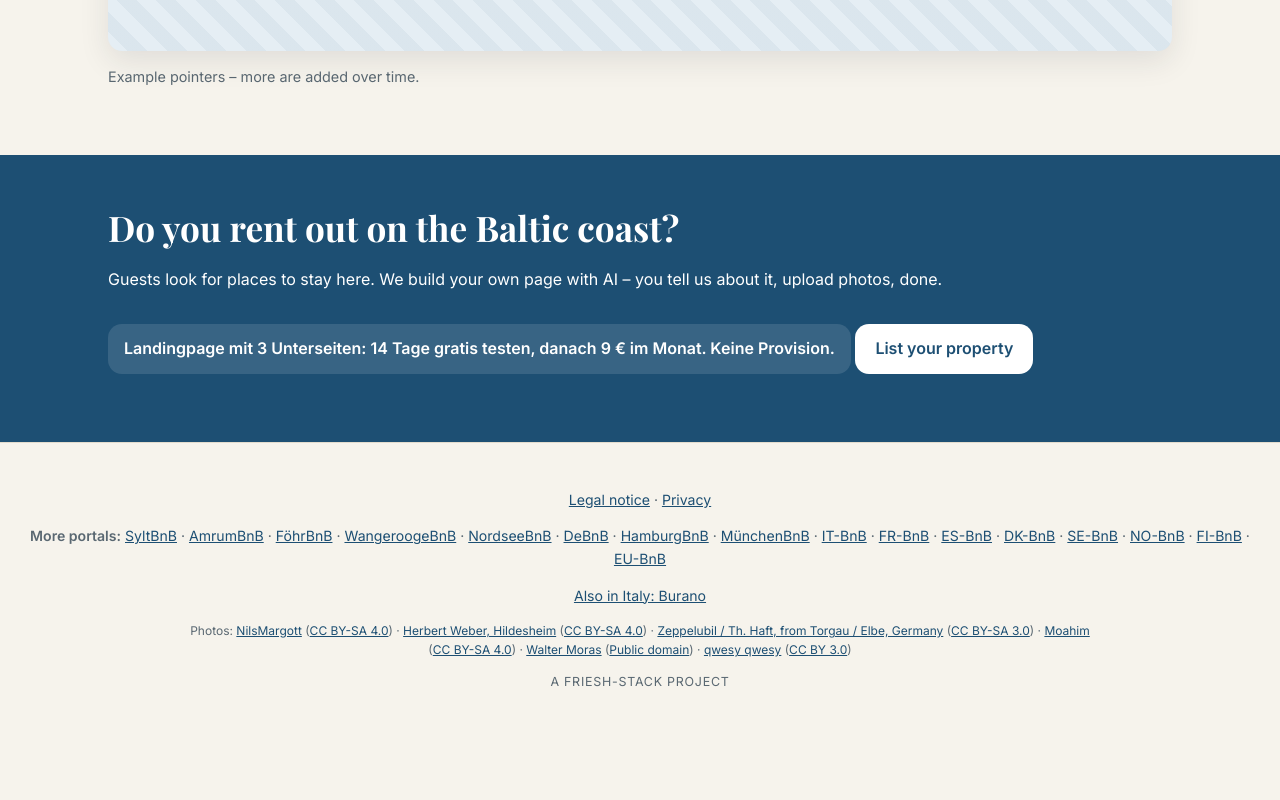
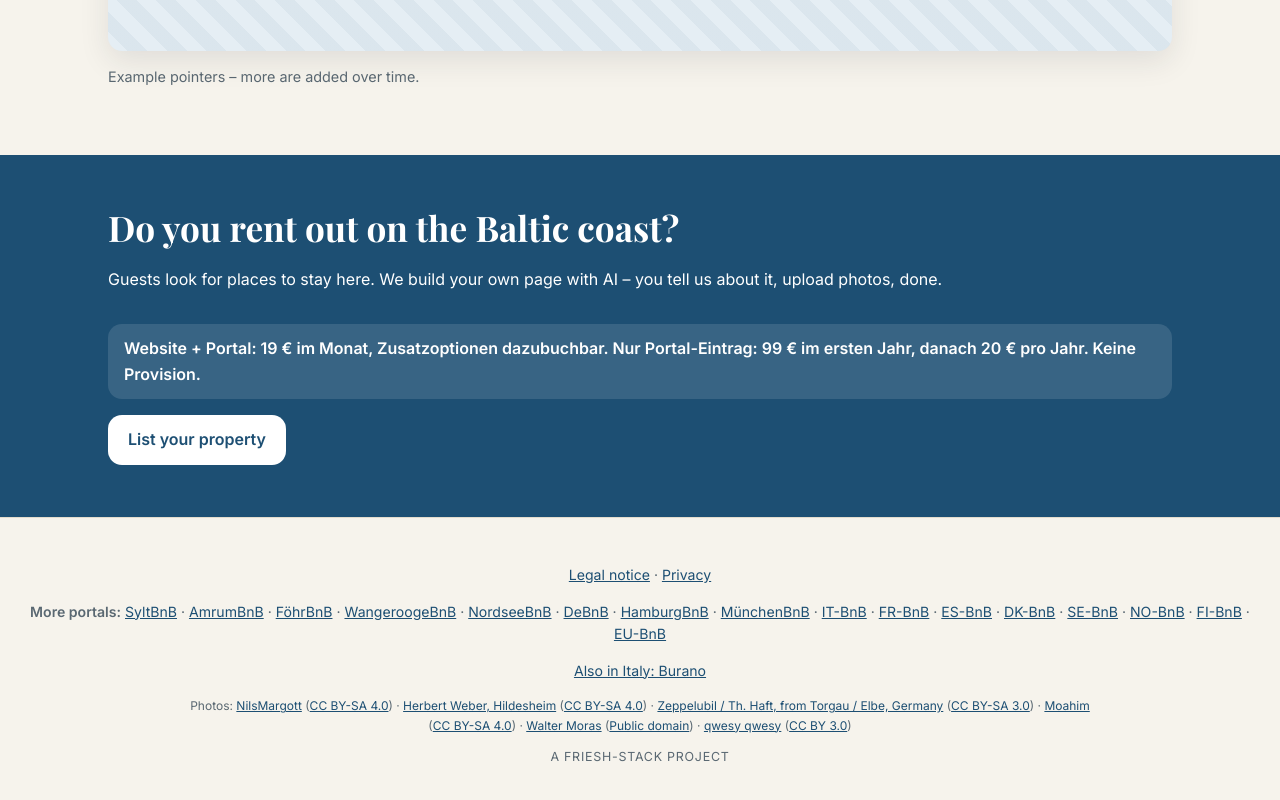
Before and after one commit to friesh-stack/ostseebnb, a plain HTML site: page aktuell.html in a window 1280 px wide. Shown: the part 1503-2303 px from the top of the page. Before the commit the page ends 2251 px from the top, so only its background shows below. Drawn offline with Linux system fonts and the light colour scheme.

Commit message:
auto: Inhalte 2026-11-23

```diff
--- a/aktuell.html
+++ b/aktuell.html
@@ -40,7 +40,7 @@
   <div class="block">
     <h2><span lang="de">Sie vermieten an der Ostsee?</span><span lang="en" hidden>Do you rent out on the Baltic coast?</span></h2>
     <p><span lang="de">Gäste suchen hier nach Unterkünften. Wir erstellen Ihnen mit KI eine eigene Unterseite – Sie erzählen, laden Fotos hoch, fertig.</span><span lang="en" hidden>Guests look for places to stay here. We build your own page with AI – you tell us about it, upload photos, done.</span></p>
-    <p class="preis"><span lang="de">Landingpage mit 3 Unterseiten: 14 Tage gratis testen, danach 9 € im Monat. Keine Provision.</span><span lang="en" hidden>Landingpage mit 3 Unterseiten: 14 Tage gratis testen, danach 9 € im Monat. Keine Provision.</span></p>
+    <p class="preis"><span lang="de">Website + Portal: 19 € im Monat, Zusatzoptionen dazubuchbar. Nur Portal-Eintrag: 99 € im ersten Jahr, danach 20 € pro Jahr. Keine Provision.</span><span lang="en" hidden>Website + Portal: 19 € im Monat, Zusatzoptionen dazubuchbar. Nur Portal-Eintrag: 99 € im ersten Jahr, danach 20 € pro Jahr. Keine Provision.</span></p>
     <a class="btn btn-hell" href="https://ruegenwebdesign.de"><span lang="de">Unterkunft eintragen</span><span lang="en" hidden>List your property</span></a>
   </div>
 </section>
```
Also changed, not shown: index.html (+1 -1 lines).
